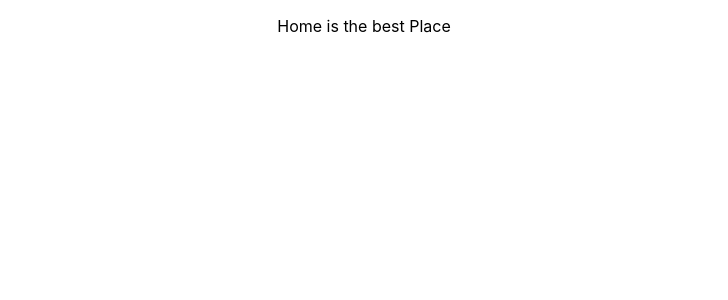
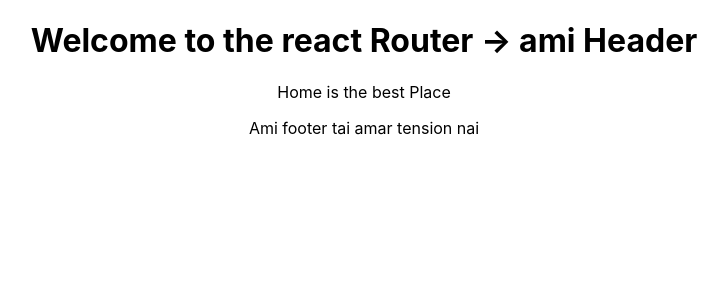
Before and after one commit to Mim-Hakkani/ReactRouterNew, a React (Create React App) app: page / in a window 1280 px wide. Shown: the top 300 px of the page, without its empty margins (276-1004 px from the left). Built offline with nearby package versions, Linux system fonts and the light colour scheme.

Commit message:
add header and footer

```diff
--- a/src/App.js
+++ b/src/App.js
@@ -8,6 +8,7 @@ import NotFound from './components/NotFound/NotFound';
 function App() {
   return (
     <div className="App">
+      <h1>Welcome to the react Router -> ami Header  </h1>
       <Routes>
 
         <Route path='/' element={<Home/>}></Route>
@@ -16,7 +17,7 @@ function App() {
         <Route path="*" element={<NotFound/>}></Route>
       </Routes>
 
-
+    <p>Ami footer tai amar tension nai </p>
     </div>
   );
 }
```
